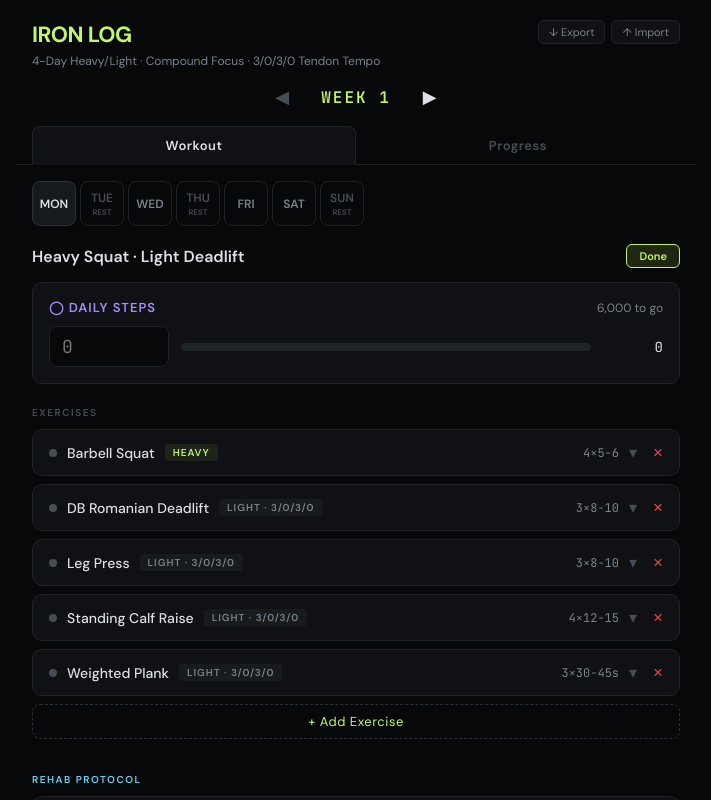
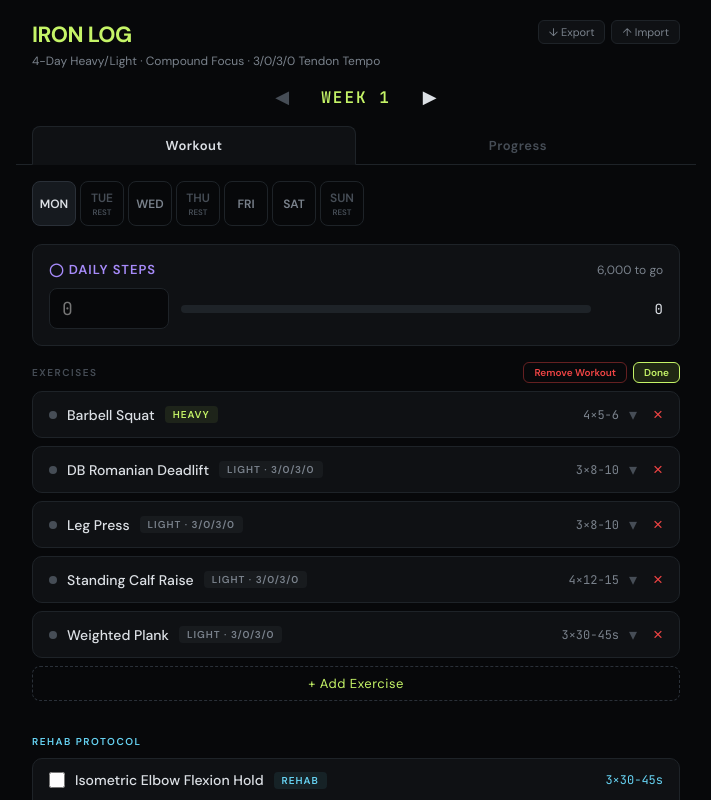
Before and after one commit to adventurousAardvark/iron-log, a React (Vite) app: page / in a window 1280 px wide. Both pictures are taken after a click on the button "Edit". Shown: the top 800 px of the page, without its empty margins (284-995 px from the left). Built offline with nearby package versions, Linux system fonts and the light colour scheme.

Commit message:
Configurable workout days, remove day title, move Edit button to exercises section

```diff
--- a/src/App.jsx
+++ b/src/App.jsx
@@ -198,13 +198,16 @@ function exportData(d) {
   URL.revokeObjectURL(url);
 }
 
+const DEFAULT_WORKOUT_DAYS = ["mon", "wed", "fri", "sat"];
+
 function emptyState() {
-  return { sessions: {}, steps: {}, meals: {}, rehabDone: {}, weekNum: 1, program: {} };
+  return { sessions: {}, steps: {}, meals: {}, rehabDone: {}, weekNum: 1, program: {}, workoutDays: DEFAULT_WORKOUT_DAYS };
 }
 
 function getProgram(data, dayKey) {
   if (data && data.program && data.program[dayKey]) return data.program[dayKey];
-  return PROGRAM[dayKey] || null;
+  if (PROGRAM[dayKey]) return PROGRAM[dayKey];
+  return { title: "", exercises: [], rehab: [] };
 }
 
 function calcKcal(m) {
@@ -612,6 +615,7 @@ export default function App() {
     const saved = loadData();
     const d = saved || emptyState();
     if (!d.program) d.program = {};
+    if (!d.workoutDays) d.workoutDays = DEFAULT_WORKOUT_DAYS;
     setData(d);
     setWeek(d.weekNum || 1);
   }, []);
@@ -695,6 +699,13 @@ export default function App() {
     const updated = { ...prog, exercises: prog.exercises.map(e => e.id === exId ? { ...e, sets: session[exId].length } : e) };
     persist({ ...data, sessions: { ...data.sessions, [sk]: session }, program: { ...(data.program || {}), [dayKey]: updated } });
   }, [data, week, getSession, persist]);
+
+  const toggleWorkoutDay = useCallback((dayKey) => {
+    const current = data.workoutDays || DEFAULT_WORKOUT_DAYS;
+    const isWorkout = current.includes(dayKey);
+    const newDays = isWorkout ? current.filter(d => d !== dayKey) : [...current, dayKey];
+    persist({ ...data, workoutDays: newDays });
+  }, [data, persist]);
 
   const getRehabDone = useCallback((dayKey, rehabId) => {
     if (!data) return false;
@@ -783,7 +794,7 @@ export default function App() {
   }
 
   const activeDayMeta = ALL_DAYS.find(d => d.key === activeDay);
-  const isRestDay = activeDayMeta?.rest ?? false;
+  const isRestDay = !(data.workoutDays || DEFAULT_WORKOUT_DAYS).includes(activeDay);
   const day = isRestDay ? null : getProgram(data, activeDay);
   const session = isRestDay ? null : getSession(activeDay);
   const pain = painCount();
@@ -866,7 +877,7 @@ export default function App() {
                   fontSize: 12, fontWeight: 600, position: "relative",
                 }}>
                   {label}
-                  {rest && <div style={{ fontSize: 8, color: C.dim, marginTop: 1 }}>REST</div>}
+                  {!(data.workoutDays || DEFAULT_WORKOUT_DAYS).includes(dk) && <div style={{ fontSize: 8, color: C.dim, marginTop: 1 }}>REST</div>}
                   {(hasLogs || hasSteps) && <span style={{ position: "absolute", top: 4, right: 5, width: 5, height: 5,
                     borderRadius: "50%", background: hasLogs ? C.success : C.steps }} />}
                 </button>
@@ -876,28 +887,38 @@ export default function App() {
 
           {isRestDay ? (
             <>
-              <h2 style={{ fontSize: 16, fontWeight: 600, margin: "0 0 14px", color: C.muted }}>Rest Day — {activeDayMeta.label}</h2>
               <StepTracker steps={getSteps(activeDay)} onUpdate={v => updateSteps(activeDay, v)} />
               <MacroSection meals={getMeals(activeDay)} onUpdate={v => updateMeals(activeDay, v)} isTrainingDay={false} />
+              <button onClick={() => toggleWorkoutDay(activeDay)} style={{
+                width: "100%", background: "transparent", border: `1px dashed ${C.borderHi}`,
+                color: C.muted, borderRadius: 8, padding: "10px 0", cursor: "pointer",
+                fontSize: 13, fontFamily: "inherit", letterSpacing: 0.5, marginTop: 8,
+              }}>+ Add Workout</button>
             </>
           ) : (
             <>
-              <div style={{ display: "flex", justifyContent: "space-between", alignItems: "center", marginBottom: 14 }}>
-                <h2 style={{ fontSize: 16, fontWeight: 600, margin: 0, color: C.text }}>{day.title}</h2>
+              <StepTracker steps={getSteps(activeDay)} onUpdate={v => updateSteps(activeDay, v)} />
+
+              <div style={{ display: "flex", justifyContent: "space-between", alignItems: "center", marginBottom: 8 }}>
+                <span style={{ color: C.dim, fontSize: 10, fontWeight: 600, letterSpacing: 1.5 }}>EXERCISES</span>
+                <div style={{ display: "flex", gap: 6 }}>
+                  {editMode && (
+                    <button onClick={() => { toggleWorkoutDay(activeDay); setEditMode(false); setShowPicker(false); }} style={{
+                      background: "transparent", border: `1px solid ${C.danger + "66"}`,
+                      color: C.danger, borderRadius: 6, padding: "3px 10px", fontSize: 10,
+                      cursor: "pointer", fontFamily: "inherit", fontWeight: 600,
+                    }}>Remove Workout</button>
+                  )}
                   <button onClick={() => { setEditMode(e => !e); setShowPicker(false); }} style={{
                     background: editMode ? C.accentDim + "33" : C.surface,
                     border: `1px solid ${editMode ? C.accent : C.border}`,
                     color: editMode ? C.accent : C.muted,
-                  borderRadius: 6, padding: "4px 12px", fontSize: 11,
+                    borderRadius: 6, padding: "3px 10px", fontSize: 10,
                     cursor: "pointer", fontFamily: "inherit", fontWeight: 600,
                   }}>{editMode ? "Done" : "Edit"}</button>
                 </div>
+              </div>
 
-              <StepTracker steps={getSteps(activeDay)} onUpdate={v => updateSteps(activeDay, v)} />
-
-              <div style={{ marginBottom: 8 }}>
-                <span style={{ color: C.dim, fontSize: 10, fontWeight: 600, letterSpacing: 1.5 }}>EXERCISES</span>
-              </div>
               {day.exercises.map(ex => (
                 <ExerciseCard key={ex.id} exercise={ex} isRehab={false}
                   sets={session ? (session[ex.id] || buildEmptySets(ex)) : buildEmptySets(ex)}
```
Lines whose indentation alone changed are shown as unchanged.
